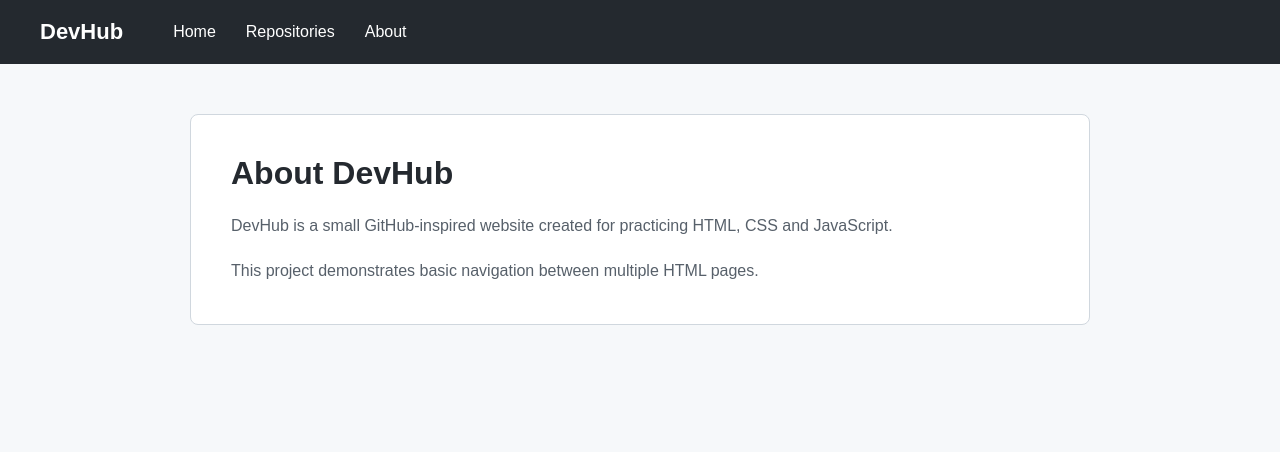
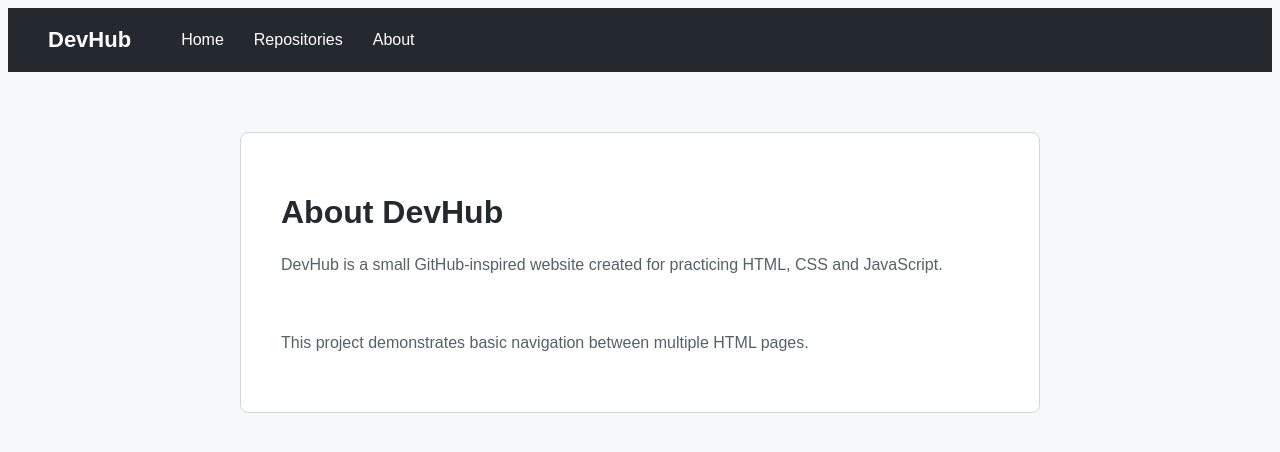
Before and after one commit to sjPy-07/sample-project, a plain HTML site: page about.html in a window 1280 px wide. Drawn offline with Linux system fonts and the light colour scheme.

Commit message:
resolve about page conflict

```diff
--- a/about.html
+++ b/about.html
@@ -10,7 +10,7 @@
     <style>
         * {
             box-sizing: border-box;
-            margin: 0;
+            margin: 10;
             padding: 0;
         }
 
@@ -46,8 +46,8 @@
         }
 
         main {
-            max-width: 900px;
-            margin: 50px auto;
+            max-width: 800px;
+            margin: 60px auto;
             padding: 40px;
             background: white;
             border: 1px solid #d0d7de;
```
